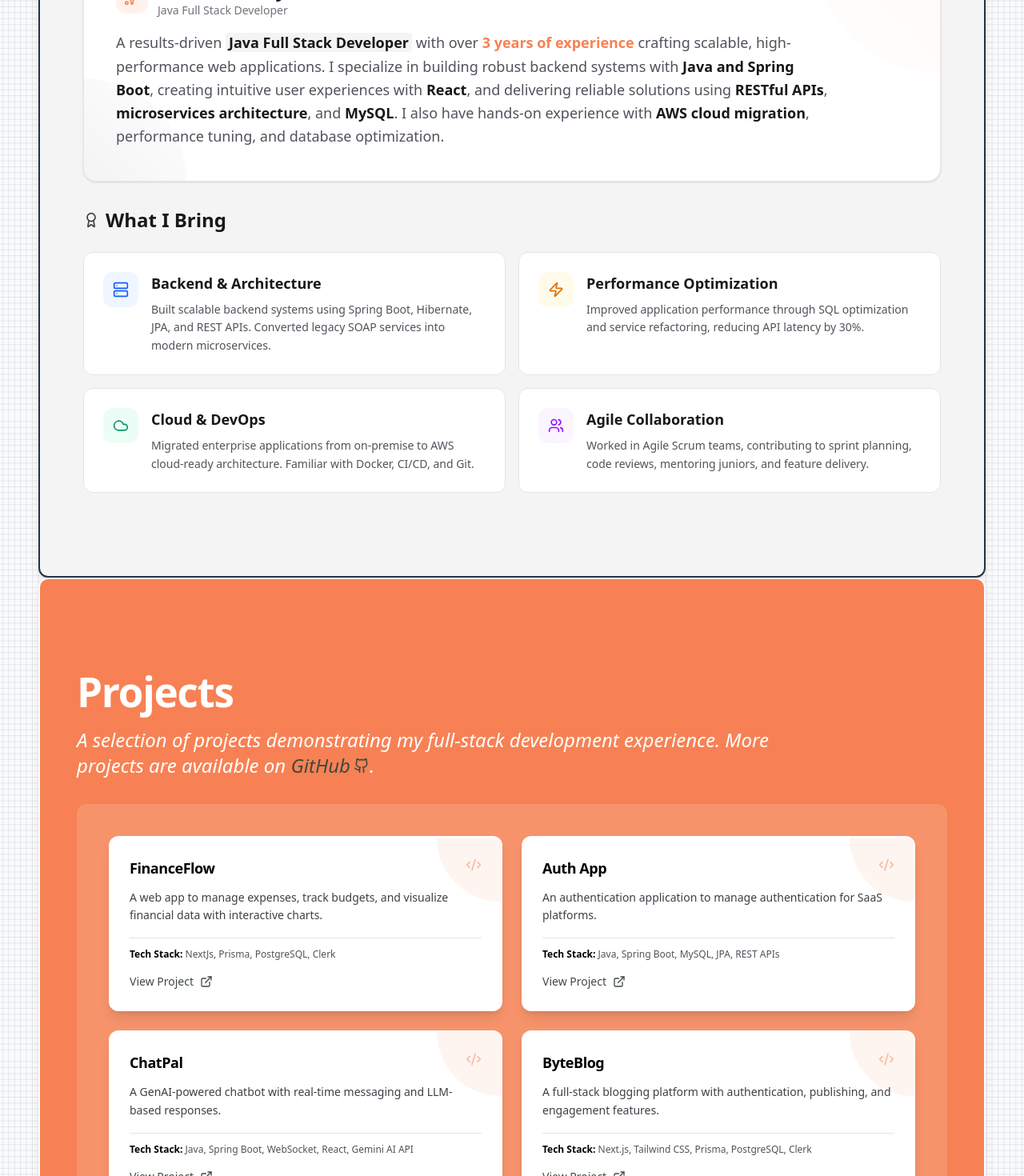
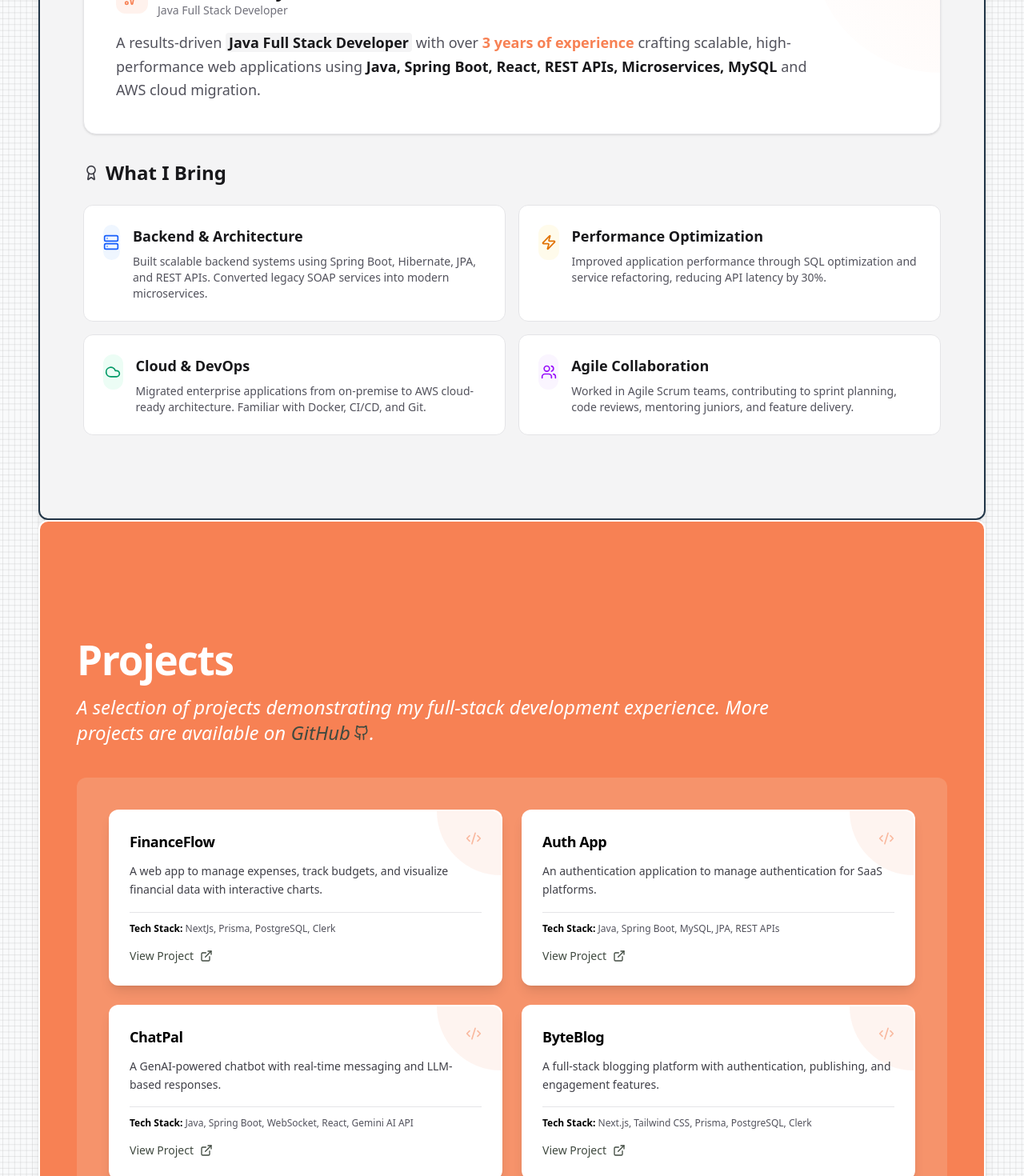
Before and after one commit to AadityaMohan-dev/portfolio-website, a React (Vite) app: page / in a window 1280 px wide. Shown: the part 1080-2550 px from the top of the page at 80% size. Built offline with nearby package versions, Linux system fonts and the light colour scheme.

Commit message:
color fixses

```diff
--- a/src/component/About.tsx
+++ b/src/component/About.tsx
@@ -5,49 +5,19 @@ import {
   Zap,
   Cloud,
   Users,
-  GraduationCap,
-  Quote,
-  Briefcase,
   Calendar,
   Award,
-  BookOpen,
-  ArrowRight,
+  Briefcase,
+  TrendingUp,
   Code2,
   ChevronRight,
   Sparkles,
-  TrendingUp,
   Coffee,
   Braces,
   Database,
   Terminal,
 } from "lucide-react";
 import useScreenSize from "../hooks/useScreenSize";
-
-const container = {
-  hidden: { opacity: 0 },
-  visible: {
-    opacity: 1,
-    transition: { staggerChildren: 0.1, delayChildren: 0.1 },
-  },
-};
-
-const item = {
-  hidden: { opacity: 0, y: 24 },
-  visible: {
-    opacity: 1,
-    y: 0,
-    transition: { duration: 0.5, ease: [0.33, 1, 0.68, 1] },
-  },
-};
-
-const scaleIn = {
-  hidden: { opacity: 0, scale: 0.9 },
-  visible: {
-    opacity: 1,
-    scale: 1,
-    transition: { duration: 0.5, ease: "easeOut" },
-  },
-};
 
 function About() {
   const { isMobile } = useScreenSize();
@@ -91,66 +61,32 @@ function About() {
     },
   ];
 
-  const stats = [
-    { value: "3+", label: "Years Exp", icon: Calendar },
-    { value: "30%", label: "Faster APIs", icon: TrendingUp },
-    { value: "10+", label: "Projects", icon: Briefcase },
-    { value: "5+", label: "Tech Stack", icon: Code2 },
-  ];
-
-  const techStack = [
-    { name: "Java", icon: Coffee },
-    { name: "Spring Boot", icon: Zap },
-    { name: "React", icon: Braces },
-    { name: "MySQL", icon: Database },
-    { name: "AWS", icon: Cloud },
-    { name: "Docker", icon: Terminal },
-  ];
-
   return (
-    <motion.section
+    <section
       id="about"
-      variants={container}
-      initial="hidden"
-      whileInView="visible"
-      viewport={{ once: true, amount: 0.05 }}
-      className="mx-auto max-w-6xl px-4 sm:px-6 lg:px-10 "
+      className="mx-auto max-w-6xl px-4 sm:px-6 lg:px-10"
     >
-      {/* ── Header Area ── */}
+      {/* ── Header ── */}
       <div className="flex flex-col lg:flex-row lg:items-end lg:justify-between gap-4 mb-10 lg:mb-14">
         <div>
-          {/* Section label */}
-          <motion.div variants={item} className="flex items-center gap-2 mb-3">
+          <div className="flex items-center gap-2 mb-3">
             <div className="h-px w-8 bg-[#F78154]" />
             <span className="text-xs sm:text-sm font-semibold text-[#F78154] uppercase tracking-[0.15em]">
               Get to know me
             </span>
-          </motion.div>
+          </div>
 
-          {/* Title */}
-          <motion.h1
-            variants={item}
-            className="text-3xl sm:text-4xl lg:text-5xl font-black tracking-tight text-zinc-900"
-          >
+          <h1 className="text-3xl sm:text-4xl lg:text-5xl font-black tracking-tight text-zinc-900">
             About{" "}
             <span className="relative inline-block">
               Me
-              <motion.div
-                initial={{ width: 0 }}
-                whileInView={{ width: "100%" }}
-                viewport={{ once: true }}
-                transition={{ delay: 0.5, duration: 0.6, ease: "easeOut" }}
-                className="absolute -bottom-1 left-0 h-[4px] rounded-full bg-[#F78154]/60"
-              />
+              <span className="absolute -bottom-1 left-0 h-[4px] w-full rounded-full bg-[#F78154]/60" />
             </span>
-          </motion.h1>
+          </h1>
         </div>
 
-        {/* Location badge */}
-        <motion.div
-          variants={item}
-          className="flex items-center gap-2 px-4 py-2 rounded-full bg-white border border-zinc-200 shadow-sm w-fit"
-        >
+        {/* Location */}
+        <div className="flex items-center gap-2 px-4 py-2 rounded-full bg-white border border-zinc-200 shadow-sm w-fit">
           <MapPin className="w-4 h-4 text-[#F78154]" />
           <span className="text-sm font-semibold text-zinc-700">
             Greater Noida, India
@@ -159,17 +95,12 @@ function About() {
             <span className="animate-ping absolute inline-flex h-full w-full rounded-full bg-green-400 opacity-75" />
             <span className="relative inline-flex rounded-full h-2 w-2 bg-green-500" />
           </span>
-        </motion.div>
+        </div>
       </div>
 
       {/* ── Intro Card ── */}
-      <motion.div
-        variants={scaleIn}
-        className="relative overflow-hidden rounded-2xl bg-white border border-zinc-200 p-6 sm:p-8 lg:p-10 shadow-sm mb-8"
-      >
-        {/* Decorative gradient */}
+      <div className="relative overflow-hidden rounded-2xl bg-white border border-zinc-200 p-6 sm:p-8 lg:p-10 shadow-sm mb-8">
         <div className="absolute top-0 right-0 w-40 h-40 bg-gradient-to-bl from-[#F78154]/5 to-transparent rounded-bl-full pointer-events-none" />
-        <div className="absolute bottom-0 left-0 w-32 h-32 bg-gradient-to-tr from-zinc-100 to-transparent rounded-tr-full pointer-events-none" />
 
         <div className="relative z-10">
           <div className="flex items-center gap-3 mb-4">
@@ -195,84 +126,51 @@ function About() {
             <span className="font-semibold text-[#F78154]">
               3 years of experience
             </span>{" "}
-            crafting scalable, high-performance web applications. I specialize in
-            building robust backend systems with{" "}
+            crafting scalable, high-performance web applications using{" "}
             <span className="font-semibold text-zinc-900">
-              Java and Spring Boot
-            </span>
-            , creating intuitive user experiences with{" "}
-            <span className="font-semibold text-zinc-900">React</span>, and
-            delivering reliable solutions using{" "}
-            <span className="font-semibold text-zinc-900">RESTful APIs</span>,{" "}
-            <span className="font-semibold text-zinc-900">
-              microservices architecture
-            </span>
-            , and{" "}
-            <span className="font-semibold text-zinc-900">MySQL</span>. I also
-            have hands-on experience with{" "}
-            <span className="font-semibold text-zinc-900">
-              AWS cloud migration
-            </span>
-            , performance tuning, and database optimization.
+              Java, Spring Boot, React, REST APIs, Microservices, MySQL
+            </span>{" "}
+            and AWS cloud migration.
           </p>
+        </div>
+      </div>
 
-          {/* Tech stack pills */}
-
-        </div>
-      </motion.div>
-
-
-
-      {/* ── Highlights Grid ── */}
-      <motion.div variants={item} className="mb-3">
-        <div className="flex items-center gap-2 mb-6">
+      {/* ── Highlights ── */}
+      <div className="mb-3 flex items-center gap-2 mb-6">
         <Award className="w-5 h-5 text-zinc-700" />
         <h2 className="text-xl sm:text-2xl font-bold text-zinc-900">
           What I Bring
         </h2>
       </div>
-      </motion.div>
 
       <div className="grid grid-cols-1 sm:grid-cols-2 gap-4 mb-10">
         {highlights.map((card, i) => {
           const Icon = card.icon;
           return (
-            <motion.div
+            <div
               key={i}
-              variants={item}
-              whileHover={isMobile ? {} : { scale: 1.02, y: -4 }}
-              className={`group relative overflow-hidden rounded-xl bg-white border border-zinc-200 p-5 sm:p-6 transition-all duration-300 ${card.borderHover} hover:shadow-lg cursor-default`}
+              className={`group relative overflow-hidden rounded-xl bg-white border border-zinc-200 p-5 sm:p-6 transition-all duration-300 ${card.borderHover} hover:shadow-lg`}
             >
-              {/* Gradient background on hover */}
-              <div
-                className={`absolute inset-0 bg-gradient-to-br ${card.accent} opacity-0 group-hover:opacity-100 transition-opacity duration-300 pointer-events-none`}
-              />
+              <div className={`absolute inset-0 bg-gradient-to-br ${card.accent} opacity-0 group-hover:opacity-100 transition-opacity`} />
 
-              <div className="relative z-10">
-                <div className="flex items-start gap-4">
-                  <div
-                    className={`flex-shrink-0 w-11 h-11 rounded-xl ${card.iconBg} flex items-center justify-center group-hover:scale-110 transition-transform duration-300`}
-                  >
+              <div className="relative z-10 flex gap-4">
+                <div className={`w-11 h-11 rounded-xl ${card.iconBg} flex items-center justify-center`}>
                   <Icon className={`w-5 h-5 ${card.iconColor}`} />
                 </div>
-                  <div className="flex-1 min-w-0">
+
+                <div>
                   <h3 className="text-base sm:text-lg font-bold text-zinc-900 mb-2 flex items-center gap-2">
                     {card.title}
-                      <ChevronRight className="w-4 h-4 text-zinc-400 opacity-0 group-hover:opacity-100 group-hover:translate-x-1 transition-all" />
+                    <ChevronRight className="w-4 h-4 text-zinc-400 opacity-0 group-hover:opacity-100 transition-all" />
                   </h3>
-                    <p className="text-sm leading-relaxed text-zinc-600">
-                      {card.text}
-                    </p>
+                  <p className="text-sm text-zinc-600">{card.text}</p>
                 </div>
               </div>
             </div>
-            </motion.div>
           );
         })}
       </div>
-
-
-    </motion.section>
+    </section>
   );
 }
 
--- a/src/component/Project.tsx
+++ b/src/component/Project.tsx
@@ -1,27 +1,6 @@
-import { motion } from "framer-motion";
-import { ExternalLink, Github, Code2 } from "lucide-react";
-import useScreenSize from "../hooks/useScreenSize";
-
-const container = {
-  hidden: { opacity: 0 },
-  visible: {
-    opacity: 1,
-    transition: { staggerChildren: 0.1, delayChildren: 0.05 },
-  },
-};
-
-const item = {
-  hidden: { opacity: 0, y: 20 },
-  visible: {
-    opacity: 1,
-    y: 0,
-    transition: { duration: 0.5, ease: [0.33, 1, 0.68, 1] },
-  },
-};
+import { ExternalLink, Github, Code2 } from 'lucide-react';
 
 function Project() {
-  const { isMobile } = useScreenSize();
-
   const project_data = [
     {
       name: "FinanceFlow",
@@ -50,51 +29,35 @@ function Project() {
   ];
 
   return (
-    <motion.section
+    <section
       id="projects"
-      variants={container}
-      initial="hidden"
-      whileInView="visible"
-      viewport={{ once: true, amount: 0.05 }}
-      className="max-w-6xl mx-auto px-4 sm:px-6 lg:px-8 py-10 sm:py-12"
+      className="max-w-6xl mx-auto px-4 sm:px-6 lg:px-8 py-20"
     >
       {/* Heading */}
-      <motion.h1
-        variants={item}
-        className="text-2xl sm:text-3xl font-bold tracking-tight"
-      >
+      <h1 className="text-2xl sm:text-3xl font-bold tracking-tight">
         Projects
-      </motion.h1>
+      </h1>
 
-      <motion.p
-        variants={item}
-        className="mt-4 max-w-4xl text-sm sm:text-2xl italic text-white"
-      >
+      <p className="mt-4 max-w-4xl text-sm sm:text-2xl italic text-white">
         A selection of projects demonstrating my full-stack development
         experience. More projects are available on{" "}
         <a
           href="https://github.com/AadityaMohan-dev?tab=repositories"
           target="_blank"
           rel="noopener noreferrer"
-          className="inline-flex items-center gap-1 underline underline-offset-4 hover:text-zinc-900 transition-colors"
+          className="inline-flex items-center gap-1 underline underline-offset-4 hover:text-zinc-900"
         >
           GitHub
           <Github className="w-5 h-5" />
         </a>
         .
-      </motion.p>
+      </p>
 
       {/* Projects Grid */}
-      <motion.div
-        variants={item}
-        className="mt-8 bg-[#f6936b] p-4 sm:p-6 lg:p-10 rounded-xl grid grid-cols-1 sm:grid-cols-2 gap-4 sm:gap-6"
-      >
+      <div className="mt-10 bg-[#f6936b] p-10 rounded-xl grid grid-cols-1 sm:grid-cols-2 gap-6">
         {project_data.map((project, index) => (
-          <motion.div
+          <div
             key={index}
-            variants={item}
-            whileHover={isMobile ? {} : { y: -6, scale: 1.02 }}
-            transition={{ duration: 0.3 }}
             className="
               group
               relative
@@ -102,24 +65,23 @@ function Project() {
               rounded-xl
               bg-white
               text-black
-              p-5 sm:p-6
+              p-6
               shadow-lg
+              transition-all
+              duration-300
+              hover:shadow-2xl
+              hover:-translate-y-2
               border-2
               border-transparent
               hover:border-zinc-300
-              hover:shadow-2xl
-              transition-all
-              duration-300
             "
           >
-            {/* Corner accent */}
-            <div className="absolute top-0 right-0 w-20 h-20 bg-[#f6936b] opacity-10 rounded-bl-full transition-all duration-300 group-hover:w-32 group-hover:h-32" />
+            {/* Decorative corner accent */}
+            <div className="absolute top-0 right-0 w-20 h-20 bg-[#f6936b] opacity-10 rounded-bl-full transition-all duration-300 group-hover:w-32 group-hover:h-32"></div>
 
             <div className="relative z-10">
               <div className="flex items-start justify-between">
-                <h3 className="text-lg font-bold tracking-tight">
-                  {project.name}
-                </h3>
+                <h3 className="text-lg font-bold tracking-tight">{project.name}</h3>
                 <Code2 className="w-5 h-5 text-[#f6936b] opacity-60" />
               </div>
 
@@ -155,10 +117,10 @@ function Project() {
                 <ExternalLink className="w-4 h-4" />
               </a>
             </div>
-          </motion.div>
+          </div>
         ))}
-      </motion.div>
-    </motion.section>
+      </div>
+    </section>
   );
 }
 
```
Lines whose indentation alone changed are shown as unchanged.
